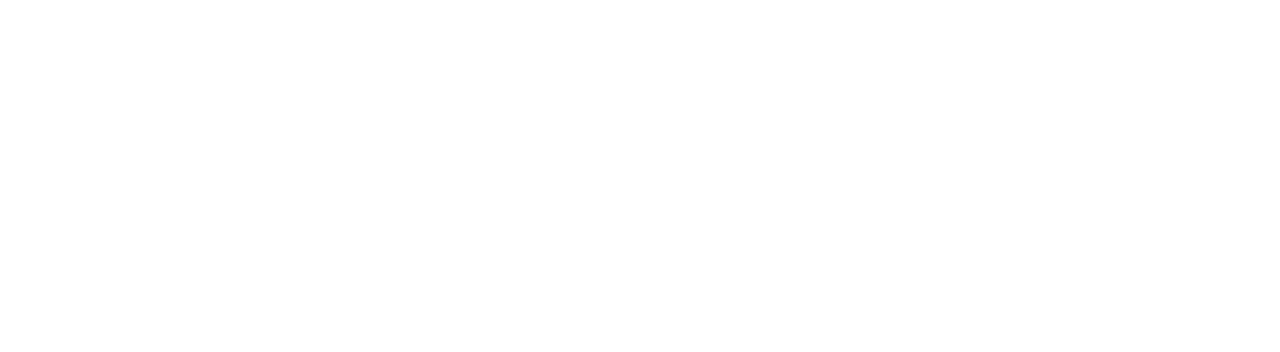
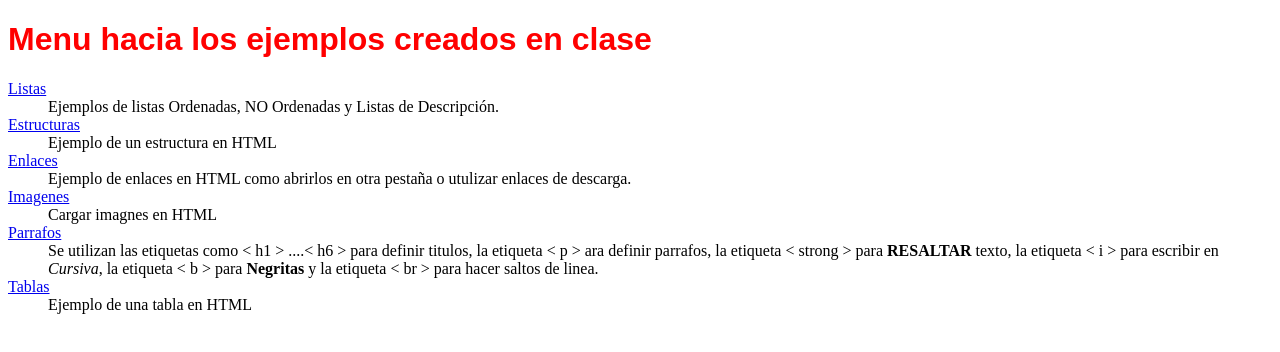
Before and after one commit to QuiqueM/QuiqueM.github.io, a plain HTML site: page index.html in a window 1280 px wide. Drawn offline with Linux system fonts and the light colour scheme.

Commit message:
Menu se realizo un menu para ir a los direntes ejemplos echos en clase.

```diff
--- a/index.html
+++ b/index.html
@@ -2,7 +2,7 @@
 <html lang="en">
 <head>
     <meta charset="UTF-8">
-    <title>Document</title>
+    <title>Menu</title>
 </head>
 <body>
     <!--terea:
@@ -10,5 +10,22 @@
     de enlaces a las paginas creadas.
     En cada una de las paginas agregar un enlace para regresar al incide
     -->
+    <font color="red" face="arial">
+        <h1>Menu hacia los ejemplos creados en clase</h1>
+    </font>
+    <dl>
+        <dt> <a href="listas.html">Listas</a> </dt>
+        <dd>Ejemplos de listas Ordenadas, NO Ordenadas y Listas de Descripción.</dd>
+        <dt> <a href="Estructura.html"> Estructuras</a></dt>
+        <dd>Ejemplo de un estructura en HTML</dd>
+        <dt> <a href="Enlaces.html">Enlaces </a></dt>
+        <dd>Ejemplo de enlaces en HTML como abrirlos en otra pestaña o utulizar enlaces de descarga.</dd>
+        <dt><a href="imagenes.html">Imagenes</a></dt>
+        <dd>Cargar imagnes en HTML</dd>
+        <dt><a href="Parrafos.html">Parrafos</a></dt>
+        <dd>Se utilizan las etiquetas como &#60 h1 &#62 ....&#60 h6 &#62  para definir titulos, la etiqueta &#60 p &#62 ara definir parrafos, la etiqueta &#60 strong &#62 para <strong>RESALTAR</strong> texto, la etiqueta &#60 i &#62 para escribir en <i>Cursiva</i>, la etiqueta &#60 b &#62 para <b>Negritas</b> y la etiqueta &#60 br &#62 para hacer saltos de linea.</dd>
+        <dt><a href="Tablas.html">Tablas</a></dt>
+        <dd>Ejemplo de una tabla en HTML</dd>
+    </dl>
 </body>
 </html>
```
Also changed, not shown: Enlaces.html (+2 -0 lines), Estructura.html (renamed from Estrcutura.html, +2 -0 lines), Tablas.html (+2 -0 lines), imagenes.html (renamed from imagnes.html, +3 -0 lines), listas.html (+2 -0 lines), parrafos.html (+2 -0 lines).
